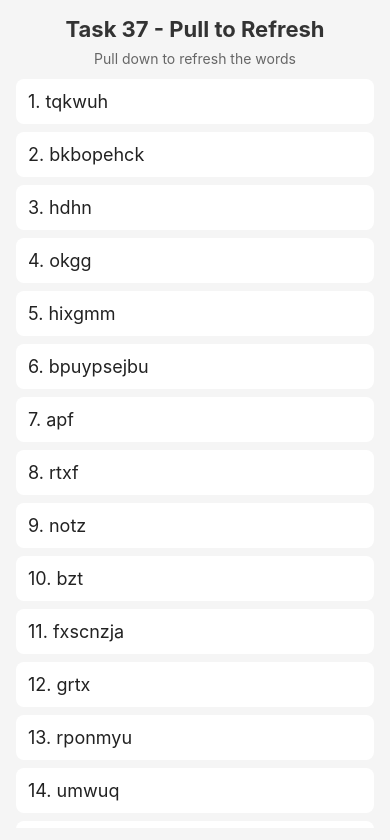
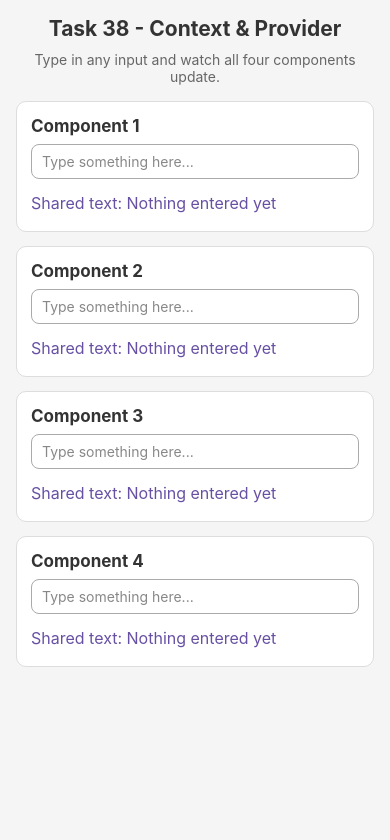
Before and after one commit to ramaalshdefat7-bit/JoVision-react-native-tasks, a React Native app: screen / in a window 390 px wide. Shown: the top 840 px of the page. Built offline with nearby package versions, Linux system fonts and the light colour scheme.

Commit message:
Add Task 38 context provider

```diff
--- a/App.tsx
+++ b/App.tsx
@@ -22,12 +22,13 @@ import Task34 from './Tasks/Task34';
 import Task35 from './Tasks/Task35';
 import Task36 from './Tasks/Task36';
 import Task37 from './Tasks/Task37';
+import Task38 from './Tasks/Task38';
 
 export default function App() {
   return (
     <SafeAreaView style={styles.container}>
       <StatusBar barStyle="dark-content" />
-      <Task37/>
+      <Task38/>
     </SafeAreaView>
   );
 }
--- /dev/null
+++ b/Tasks/Task38.tsx
@@ -0,0 +1,147 @@
+
+import React, {
+  Component,
+  createContext,
+  useContext,
+  useState,
+} from 'react';
+
+import {
+  ScrollView,
+  StyleSheet,
+  Text,
+  TextInput,
+  View,
+} from 'react-native';
+
+type SharedTextContextType = {
+  sharedText: string;
+  setSharedText: (text: string) => void;
+};
+
+const SharedTextContext = createContext<SharedTextContextType>({
+  sharedText: '',
+  setSharedText: () => {},
+});
+
+// Component One: Class component that renders a Text component
+
+class ComponentOne extends Component {
+  static contextType = SharedTextContext;
+
+  render() {
+    const {sharedText} = this.context as React.ContextType<
+      typeof SharedTextContext
+    >;
+
+    return (
+      <Text style={styles.sharedText}>
+        Shared text: {sharedText || 'Nothing entered yet'}
+      </Text>
+    );
+  }
+}
+
+
+// Component Two: Functional component with TextInput and Component One
+function ComponentTwo({
+  number,
+}: {
+  number: number;
+}): React.JSX.Element {
+  const {sharedText, setSharedText} = useContext(SharedTextContext);
+
+  return (
+    <View style={styles.card}>
+      <Text style={styles.cardTitle}>
+        Component {number}
+      </Text>
+
+      <TextInput
+        style={styles.input}
+        placeholder="Type something here..."
+        placeholderTextColor="#888888"
+        value={sharedText}
+        onChangeText={setSharedText}
+      />
+
+      <ComponentOne />
+    </View>
+  );
+}
+
+// Main component
+function Task38(): React.JSX.Element {
+  const [sharedText, setSharedText] = useState<string>('');
+
+  return (
+    <SharedTextContext.Provider
+      value={{sharedText, setSharedText}}>
+      <ScrollView contentContainerStyle={styles.container}>
+        <Text style={styles.title}>
+          Task 38 - Context & Provider
+        </Text>
+
+        <Text style={styles.instruction}>
+          Type in any input and watch all four components update.
+        </Text>
+
+        <ComponentTwo number={1} />
+        <ComponentTwo number={2} />
+        <ComponentTwo number={3} />
+        <ComponentTwo number={4} />
+      </ScrollView>
+    </SharedTextContext.Provider>
+  );
+}
+
+const styles = StyleSheet.create({
+  container: {
+    padding: 16,
+    backgroundColor: '#F5F5F5',
+    flexGrow: 1,
+  },
+  title: {
+    fontSize: 21,
+    fontWeight: 'bold',
+    textAlign: 'center',
+    color: '#333333',
+    marginBottom: 10,
+  },
+  instruction: {
+    fontSize: 14,
+    textAlign: 'center',
+    color: '#666666',
+    marginBottom: 16,
+  },
+  card: {
+    backgroundColor: '#FFFFFF',
+    padding: 14,
+    marginBottom: 14,
+    borderRadius: 10,
+    borderWidth: 1,
+    borderColor: '#DDDDDD',
+  },
+  cardTitle: {
+    fontSize: 17,
+    fontWeight: 'bold',
+    marginBottom: 8,
+    color: '#333333',
+  },
+  input: {
+    borderWidth: 1,
+    borderColor: '#AAAAAA',
+    borderRadius: 8,
+    paddingHorizontal: 10,
+    paddingVertical: 8,
+    marginBottom: 10,
+    color: '#222222',
+  },
+  sharedText: {
+    fontSize: 16,
+    color: '#6750A4',
+    paddingVertical: 4,
+  },
+});
+
+export default Task38;
```
